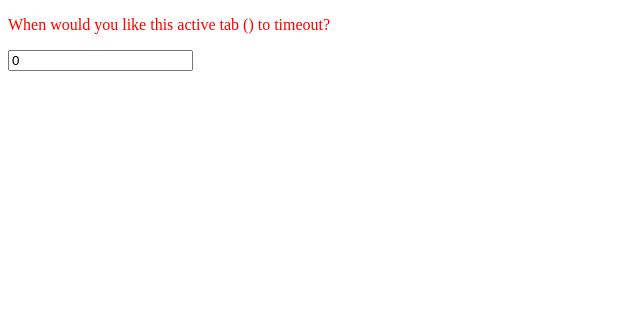
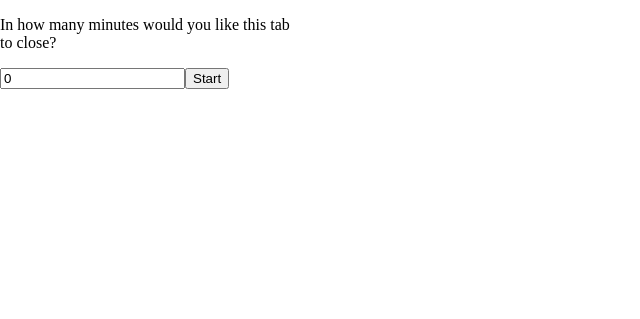
Before and after one commit to blovato/tab-timeout, a React app: page / in a window 1280 px wide. Shown: the whole page, without its empty margins (0-640 px from the left). Built offline with nearby package versions, Linux system fonts and the light colour scheme; no server answers.

Commit message:
ui: duration clock, and wired up functionality

```diff
--- a/package.json
+++ b/package.json
@@ -12,6 +12,7 @@
   "author": "blovato",
   "license": "ISC",
   "dependencies": {
+    "moment": "^2.20.1",
     "path": "^0.12.7",
     "prop-types": "^15.6.0",
     "react": "^16.2.0",
@@ -25,6 +26,7 @@
     "babel-preset-es2015": "^6.24.1",
     "babel-preset-react": "^6.24.1",
     "copy-webpack-plugin": "^4.4.1",
+    "css-loader": "^0.28.9",
     "eslint": "^4.17.0",
     "eslint-config-airbnb": "^16.1.0",
     "eslint-plugin-import": "^2.8.0",
@@ -35,7 +37,6 @@
     "less": "^3.0.1",
     "less-loader": "^4.0.5",
     "style-loader": "^0.20.2",
-    "css-loader": "^0.28.9",
     "webpack": "^3.11.0"
   }
 }
--- /dev/null
+++ b/src/components/Duration/Duration.js
@@ -0,0 +1,50 @@
+import React, { Component } from 'react';
+import PropTypes from 'prop-types';
+import moment from 'moment';
+import './duration.less';
+
+export default class Duration extends Component {
+  static propTypes = {
+    alarm: PropTypes.shape({
+      scheduledTime: PropTypes.number.isRequired,
+      name: PropTypes.string.isRequired,
+    }).isRequired,
+  };
+
+  state = {
+    duration: '',
+  };
+
+  componentDidMount() {
+    this.setDuration();
+    this.intervalId = setInterval(this.setDuration, 1000);
+  }
+
+  componentWillUnmount() {
+    clearInterval(this.intervalId);
+  }
+
+  setDuration = () => {
+    const duration = this.formatDuration(this.getDuration());
+    this.setState({ duration });
+  };
+
+  getDuration = () => {
+    const { scheduledTime } = this.props.alarm;
+    const now = moment();
+    const end = moment(scheduledTime);
+    return moment.duration(end.diff(now));
+  };
+
+  formatDuration = (duration) => {
+    const s = duration.seconds();
+    const m = duration.minutes();
+    return `${m} minute${m === 1 ? '' : 's'} ${s} second${s === 1 ? '' : 's'}`;
+  };
+
+  render() {
+    return (
+      <p className="duration">{this.state.duration}</p>
+    );
+  }
+}
--- /dev/null
+++ b/src/components/Duration/duration.less
@@ -0,0 +1,4 @@
+
+.duration {
+
+}
--- /dev/null
+++ b/src/components/Duration/index.js
@@ -0,0 +1,3 @@
+import Countdown from './Duration';
+
+export default Countdown;
--- a/src/components/Popup/Popup.js
+++ b/src/components/Popup/Popup.js
@@ -1,32 +1,57 @@
 import React, { Component } from 'react';
 import { getCurrentActiveTab } from '../../lib/tabs';
-import { setTabTimeout, getTabTimeout } from '../../lib/storage';
+import { startTabTimeout, cancelTabTimeout } from '../../lib/messages';
+import { get as getAlarm } from '../../lib/alarms';
+import Duration from '../Duration';
 import './popup.less';
 
 export default class Popup extends Component {
   state = {
     tab: {},
     timeout: 0,
+    alarm: {},
   };
 
-  componentDidMount = async () => {
+  componentWillMount = async () => {
     const tab = await getCurrentActiveTab() || {};
-    const timeout = await getTabTimeout(tab.id);
-    this.setState({ tab, timeout });
+    const alarm = await getAlarm(tab.id) || {};
+    this.setState({ tab, alarm });
   };
 
   onChange = async (e) => {
-    const timeout = e.target.value;
+    const timeout = +e.target.value;
     this.setState({ timeout });
-    await setTabTimeout(this.state.tab.id, timeout);
+  };
+
+  onStart = async () => {
+    const { tab, timeout } = this.state;
+    await startTabTimeout(tab.id, timeout * 60 * 1000);
+    const alarm = await getAlarm(tab.id);
+    this.setState({ alarm });
+  };
+
+  onCancel = async () => {
+    const { tab } = this.state;
+    await cancelTabTimeout(tab.id);
+    this.setState({ alarm: {} });
   };
 
   render() {
-    const { tab, timeout } = this.state;
+    const { timeout, alarm } = this.state;
     return (
       <div className="popup">
-        <p>When would you like this active tab ({tab.title}) to timeout?</p>
-        <input type="number" onChange={this.onChange} value={timeout} />
+        {alarm.scheduledTime ? (
+          <div>
+            <Duration alarm={alarm} />
+            <button onClick={this.onCancel}>Stop</button>
+          </div>
+        ) : (
+          <div>
+            <p>In how many minutes would you like this tab to close?</p>
+            <input type="number" onChange={this.onChange} value={timeout} />
+            <button onClick={this.onStart}>Start</button>
+          </div>
+        )}
       </div>
     );
   }
--- /dev/null
+++ b/src/components/Popup/index.js
@@ -0,0 +1,3 @@
+import Popup from './Popup';
+
+export default Popup;
--- a/src/components/Popup/popup.less
+++ b/src/components/Popup/popup.less
@@ -1,7 +1,4 @@
 .popup {
-  height: 300px;
-  width: 370px;
-  p {
-    color: red;
-  }
+  height: 120px;
+  width: 300px;
 }
--- a/src/popup.html
+++ b/src/popup.html
@@ -3,8 +3,13 @@
   <head>
     <meta charset="utf-8">
     <meta name="viewport" content="width=device-width, initial-scale=1">
+    <style>
+      body {
+        margin: 0;
+      }
+    </style>
   </head>
-  <body class="popup">
+  <body>
     <div id="root"></div>
   </body>
 </html>
--- a/src/popup.js
+++ b/src/popup.js
@@ -1,6 +1,6 @@
 import React from 'react';
 import ReactDOM from 'react-dom';
-import Popup from './components/Popup/Popup';
+import Popup from './components/Popup';
 
 ReactDOM.render(
   <Popup />,
```
